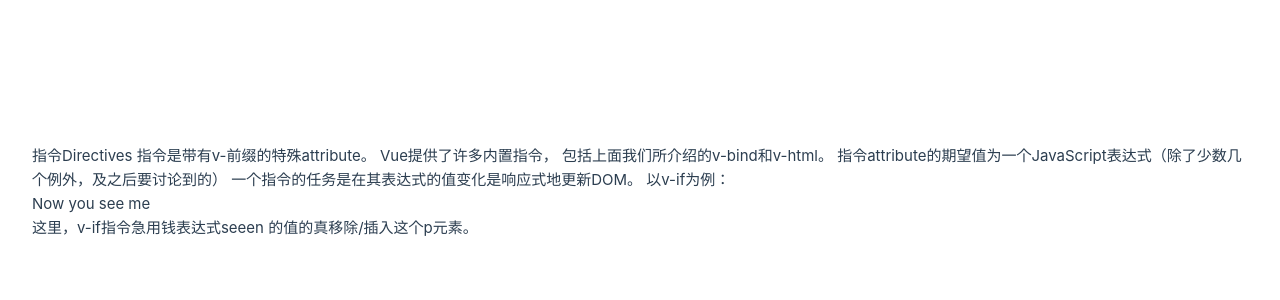
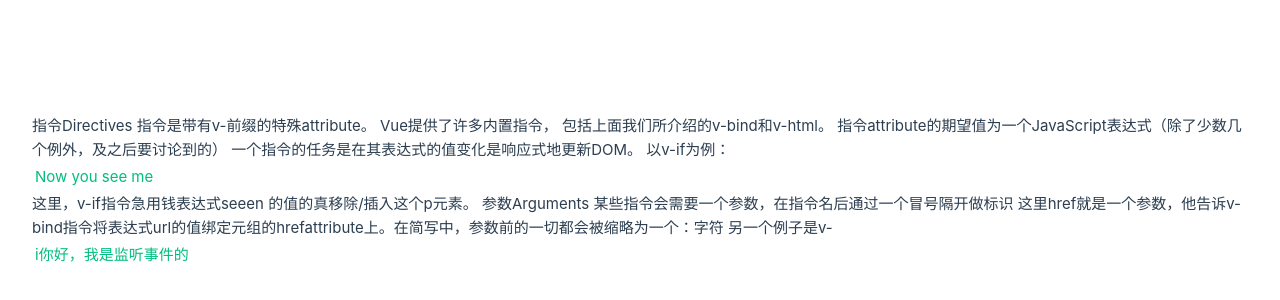
Before and after one commit to ShenlongDev/vue_xx, a Vue app: page / in a window 1280 px wide. Shown: the part 208-508 px from the top of the page. Built offline with nearby package versions, Linux system fonts and the light colour scheme.

Commit message:
directive parameter

```diff
--- a/src/MyApp.vue
+++ b/src/MyApp.vue
@@ -1,5 +1,9 @@
 <script setup>
   const seen = true
+  const url = 'https://blabla...'
+  const doSth = () => {
+    alert('干的漂亮，你在听我的事件')
+  }
 </script>
 
 <template>
@@ -9,9 +13,13 @@
   指令attribute的期望值为一个JavaScript表达式（除了少数几个例外，及之后要讨论到的）
   一个指令的任务是在其表达式的值变化是响应式地更新DOM。
   以v-if为例：
-  <p v-if="seen">Now you see me</p>
+  <a :href="url"><p v-if="seen">Now you see me</p></a>
   这里，v-if指令急用钱表达式seeen 的值的真移除/插入这个p元素。
-
+  参数Arguments
+  某些指令会需要一个参数，在指令名后通过一个冒号隔开做标识
+  这里href就是一个参数，他告诉v-bind指令将表达式url的值绑定元组的hrefattribute上。在简写中，参数前的一切都会被缩略为一个：字符
+  另一个例子是v-
+  <a v-on:click="doSth">i你好，我是监听事件的</a>
 </template>
 
 <style scoped>
```
